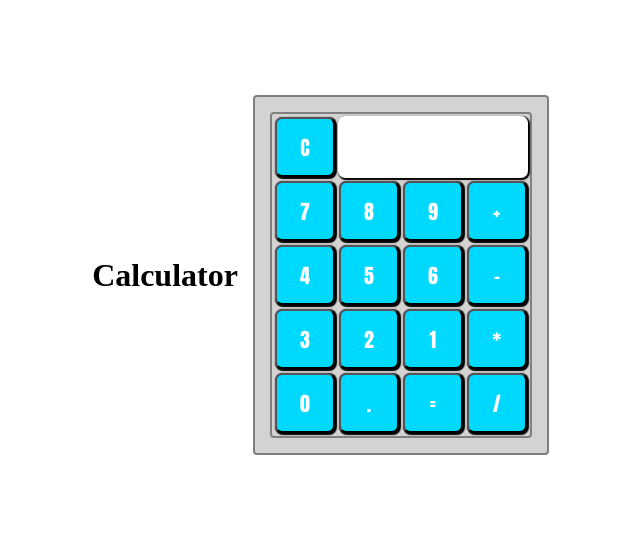
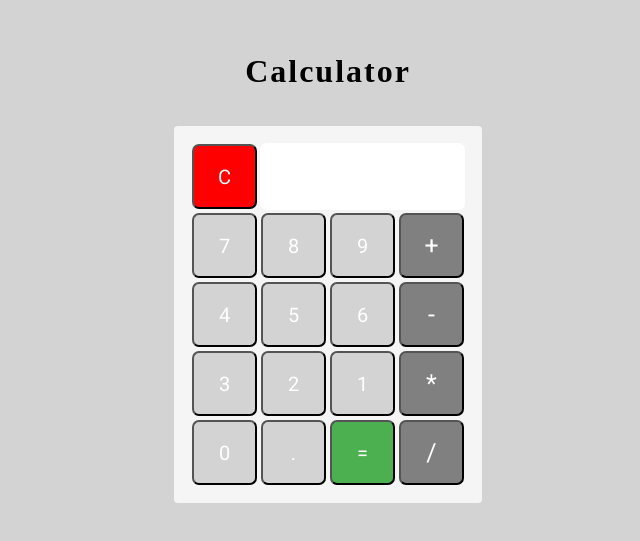
Before and after one commit to dwantula/Calculator-JS, a plain HTML site: page index.html in a window 1280 px wide. Shown: the part 133-674 px from the top of the page, without its empty margins (312-952 px from the left). Drawn offline with Linux system fonts and the light colour scheme.

Commit message:
Update styl.css

```diff
--- a/styl.css
+++ b/styl.css
@@ -1,21 +1,23 @@
+@import url('https://fonts.googleapis.com/css2?family=Roboto&display=swap');
+
 body {
   display: flex;
   align-items: center;
   justify-content: center;
   height: 100vh;
+  background-color: lightgray;
+  flex-direction: column;
+  letter-spacing: 2px;
 }
 
 .button {
-  background-color:rgb(0, 217, 255);
+  background-color: lightgrey;
   color:white;
-  font-family: Impact, Haettenschweiler, 'Arial Narrow Bold', sans-serif;
-  width: 60px;
-  height: 60px;
-  border: 2px black 1px gray 2px gray 2px black solid ;
-  display: inline-block;
+  font-family: 'Roboto', sans-serif;
+  width: 65px;
+  height: 65px;
   text-align: center;
   border-radius: 7px;
-  box-shadow: 1px  1px 1px 1px black ;
   outline: 0;
   font-size: 20px;
 }
@@ -28,29 +30,31 @@ body {
 .display {
   border: none;
   border-radius: 7px;
-  box-shadow: 1px 1px 1px 1px black ;
   background-color: white;
   text-align: right;
-  font-family: Impact,'Arial Narrow Bold', sans-serif;
+  font-family: 'Roboto', sans-serif;
+  padding: 10px;
+  font-size: 20px;
 }
 
-.color3 {
+.button-clear {
   text-align: center;
-  background-color: purple;
+  background-color: red;
   color: white;
-  }
-
-.color {
-  background-color: green;
 }
 
-.color2 {
-  background-color: darkblue;
+.button-equal {
+  background-color: #4caf50;
+}
+
+.operator {
+  background-color: gray;
+  font-size: 25px;
 }
 
 .border {
-  border: 2px solid gray;
-  background-color: lightgray;
+  border: none;
+  background-color: whitesmoke;
   margin: 15px 15px 15px 15px;
   border-radius: 4px;
 }
```
